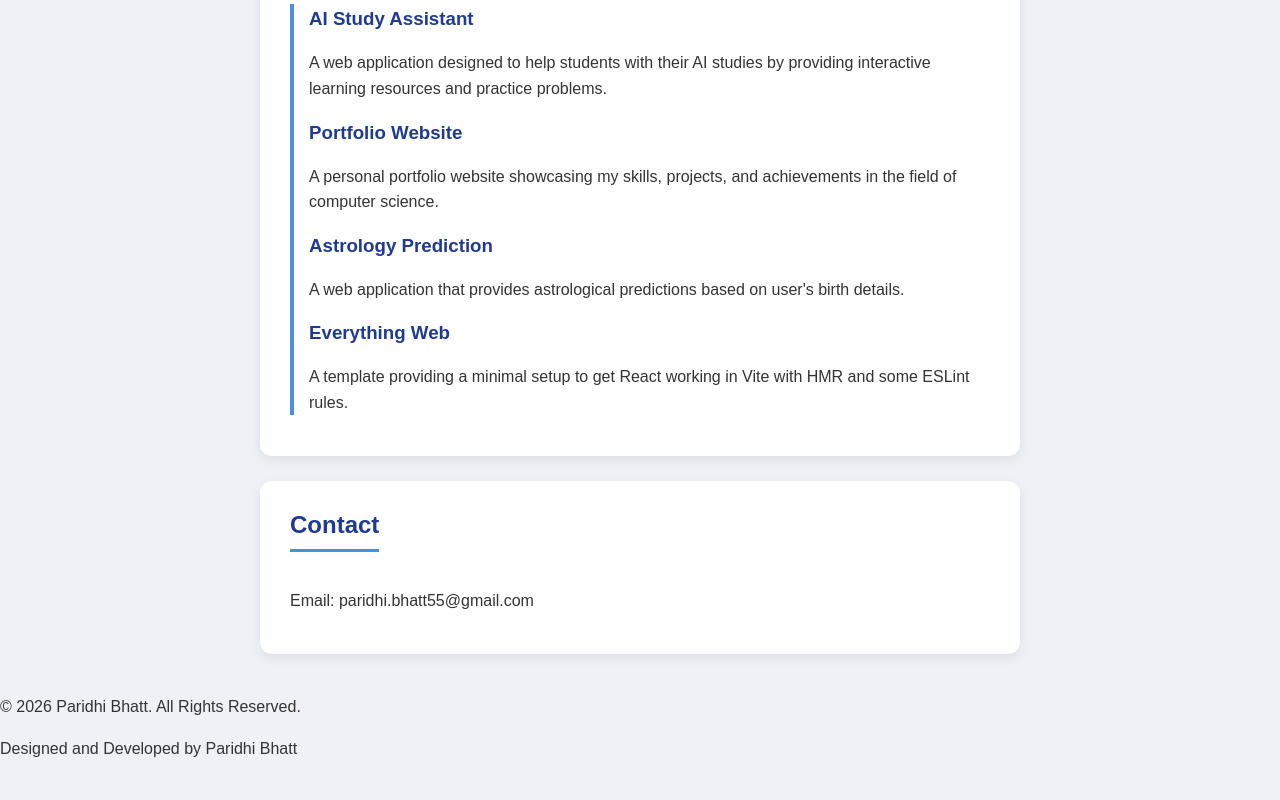
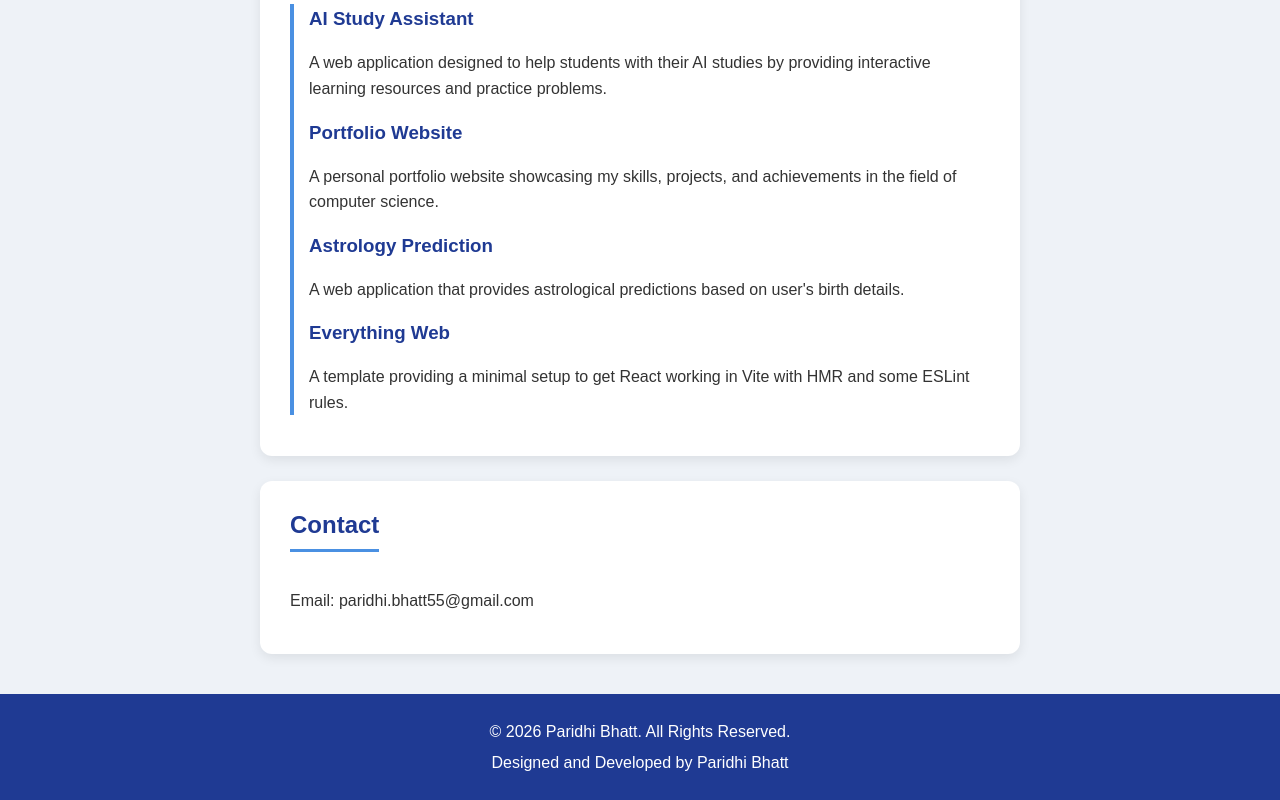
Before and after one commit to Paridhibhatt55/GitHub-practical-test, a plain HTML site: page index.html in a window 1280 px wide. Shown: the part 924-1724 px from the top of the page. Before the commit the page ends 1701 px from the top, so only its background shows below. Drawn offline with Linux system fonts and the light colour scheme.

Commit message:
Add footer styles to style.css

```diff
--- a/style.css
+++ b/style.css
@@ -122,6 +122,19 @@ main {
   color: #1f3a93;
 }
 
+/* Footer */
+.footer {
+  background: #1f3a93;
+  color: white;
+  text-align: center;
+  padding: 20px;
+  margin-top: 30px;
+}
+
+.footer p {
+  margin: 5px 0;
+}
+
 /* Responsive Design */
 @media (max-width: 600px) {
 
```
